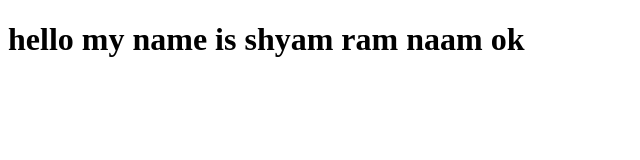
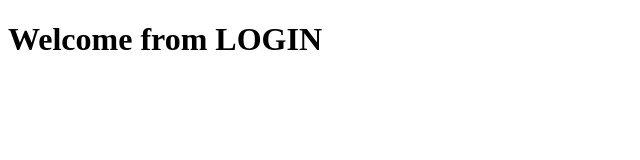
Before and after one commit to mernstackproject/practiec, a website: page index.html in a window 1280 px wide. Shown: the whole page, without its empty margins (0-640 px from the left). Drawn offline with Linux system fonts and the light colour scheme.

Commit message:
change ./index.html

```diff
--- a/index.html
+++ b/index.html
@@ -6,6 +6,6 @@
     <title>Document</title>
 </head>
 <body>
-    <h1>hello my name is shyam ram naam ok</h1>
+    <h1>Welcome from LOGIN</h1>
 </body>
 </html>
```
